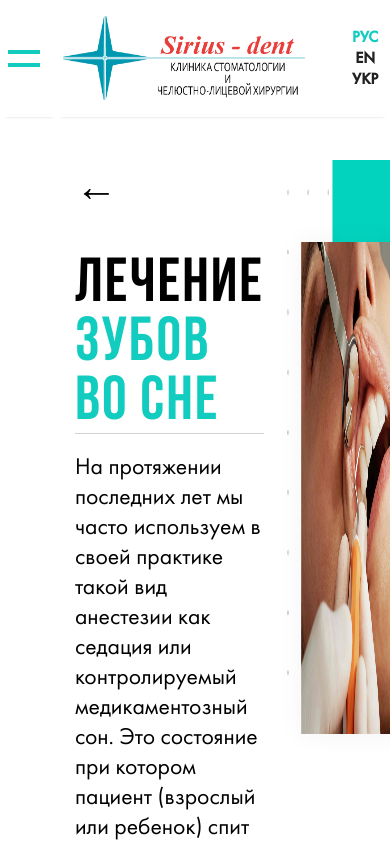
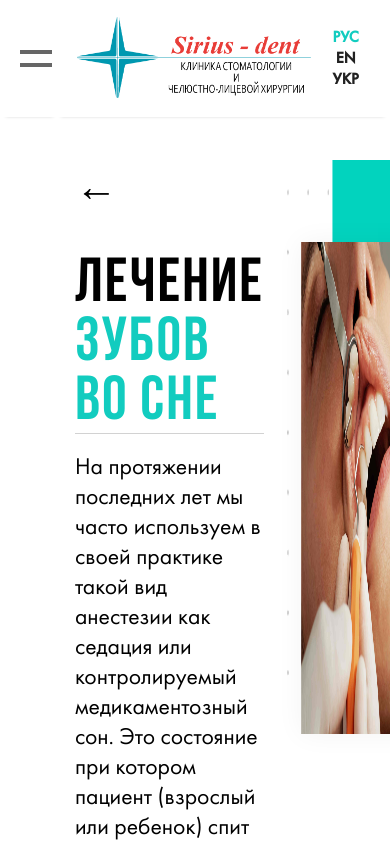
Before and after one commit to ilsrbn/nextjs-sirius, a Next.js app: page /services/1 in a window 390 px wide. Shown: the top 844 px of the page. Built offline with nearby package versions, Linux system fonts and the light colour scheme.

Commit message:
header fixed, mobile team layout fixed

```diff
--- a/styles/Header.css
+++ b/styles/Header.css
@@ -48,7 +48,7 @@
   /*right: 4vw;*/
   list-style: none;
   text-transform: uppercase;
-  margin-left: 2vw;
+  margin-right: 5vw;
 }
 
 .language_selector a,
@@ -195,9 +195,8 @@
   }
 
   .logo {
-    width: 75%;
-    margin-left: 2vw;
-    margin-right: auto;
+    width: 60vw;
+    margin: 0 auto;
     height: auto;
   }
 
--- a/styles/Komanda.css
+++ b/styles/Komanda.css
@@ -27,7 +27,7 @@
 	grid-template-columns: 1fr 2fr;
 	height: 86.1vh;
 	padding: 1rem;
-	grid-gap: 1rem;
+	grid-gap: 4rem;
 }
 
 /*.cards > * {
@@ -59,6 +59,7 @@
 
 .column_2 > * {
 	margin: 0;
+	width: initial;
 }
 
 .team__card {
@@ -67,13 +68,14 @@
 }
 
 .column_2 .card__img {
+	width: 70%;
 	background-position: center;
 	background-size: contain;
 	background-repeat: no-repeat;
 }
 
 .column_2 .name {
-	text-align: center;
+	text-align: left;
 }
 
 .card__img {
@@ -87,6 +89,10 @@
 .team__card .text {
 	flex: 1 1 20%;
 	width: 100%;
+}
+
+.column_2 .team__card .text {
+	width: 70%;
 }
 
 .team__card > * {
@@ -111,7 +117,11 @@
 }
 
 .column_2 .role {
-	text-align: center;
+	text-align: left;
+}
+
+.column_2 .team__card {
+	align-items: center;
 }
 
 .img1 {
@@ -193,12 +203,17 @@
 	}
 
 	.team__card .special_name {
-		font-size: 1.1rem;
+		font-size: 1rem;
 	}
 
 	.column_2 .card__img {
+		width: 100%;
 		background-size: cover;
 		background-position: top;
+	}
+
+	.column_2 .team__card .text {
+		width: 100%;
 	}
 
 	.column_2 .team__card .text > * {
--- a/styles/Sidebar.css
+++ b/styles/Sidebar.css
@@ -32,7 +32,7 @@
   height: 0.5vh;
   width: 2rem;
   background: #666;
-  margin: 0.5vh 2vw;
+  margin: 0.5vh 5vw;
   transition-property: transform background;
   transition-duration: 150ms;
   transition-timing-function: ease-in;
@@ -46,7 +46,7 @@
   height: 0.5vh;
   width: 2rem;
   background-color: #666;
-  margin: 0.5vh 2vw;
+  margin: 0.5vh 5vw;
   transform: rotate(45deg);
 }
 
```
